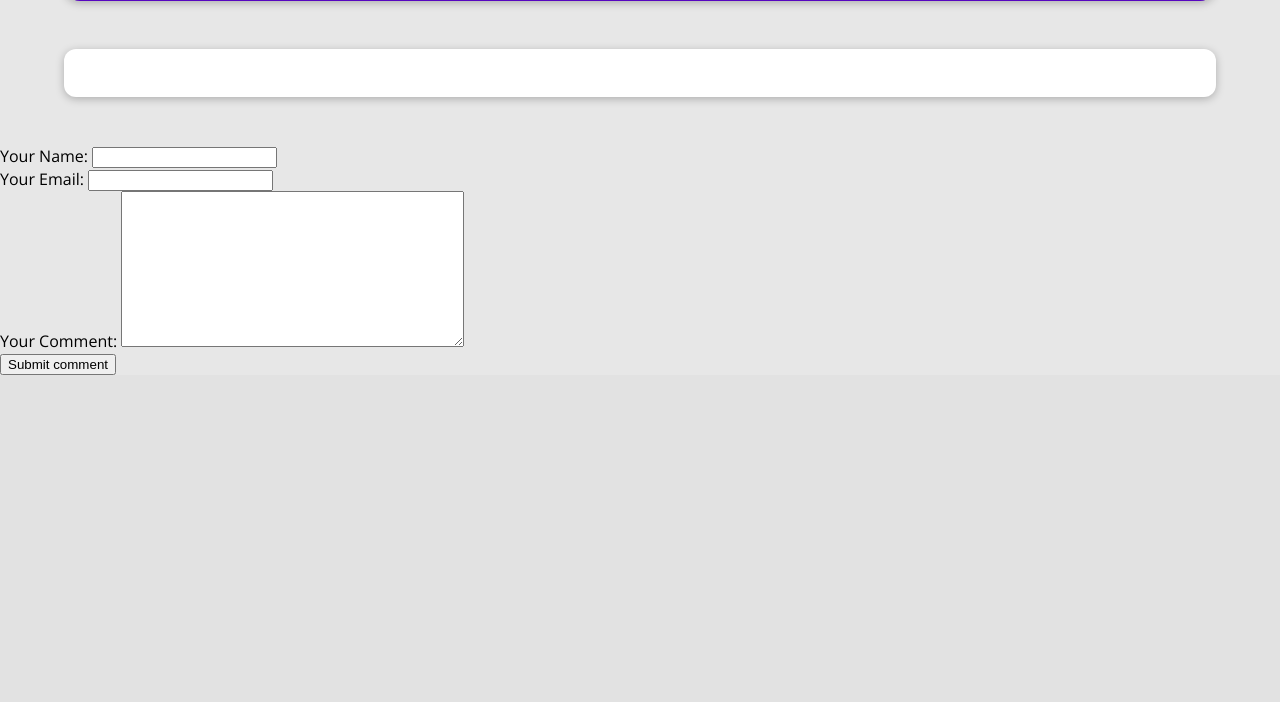
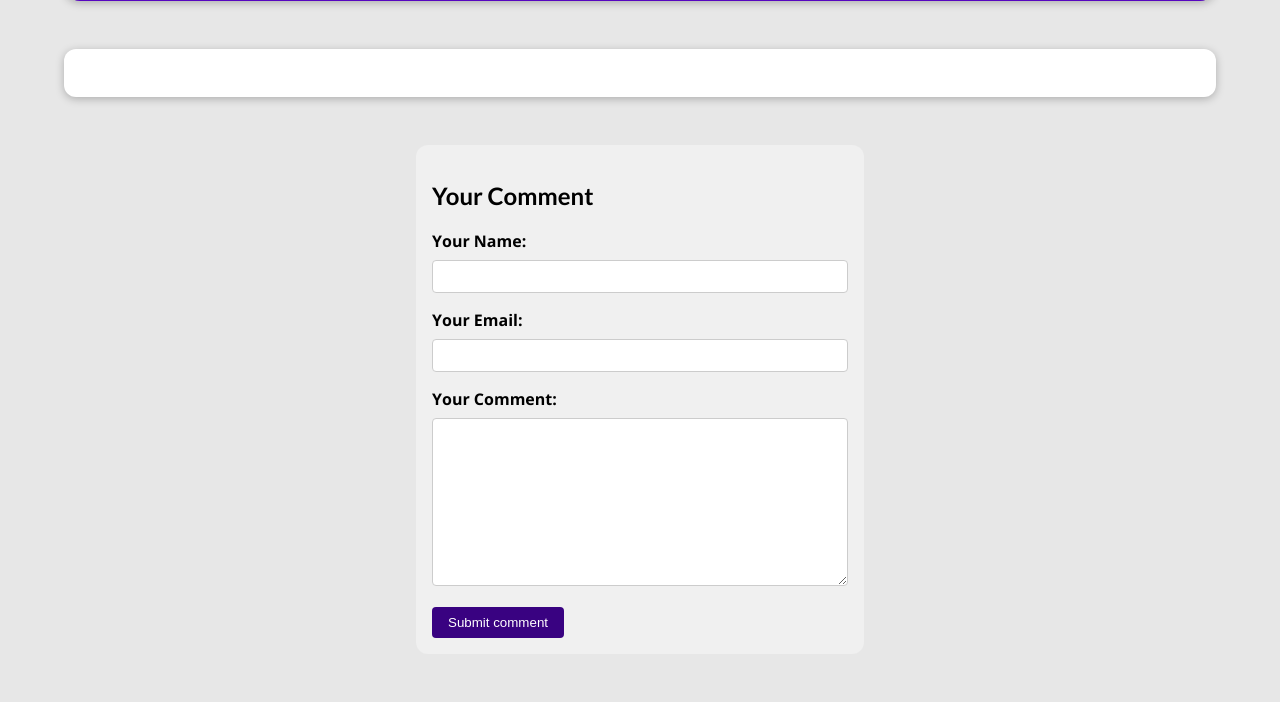
Before and after one commit to amit-inverse/django_my_site, a Django app: template blog/templates/blog/post-detail.html in a window 1280 px wide. Shown: the part 479-1181 px from the top of the page. Before the commit the page ends 854 px from the top, so only its background shows below. Run offline with Django 5.2, Linux system fonts and the light colour scheme; the template is opened without the code that fills it: values that come from a table or form of the project are taken from there, others are empty.

Commit message:
Styling the comment form

```diff
--- a/blog/static/blog/post-detail.css
+++ b/blog/static/blog/post-detail.css
@@ -75,3 +75,44 @@ main {
   font-weight: bold;
   margin-right: 0.5rem;
 }
+
+#comment-form {
+  margin: 3rem auto;
+  width: 90%;
+  max-width: 28rem;
+  border-radius: 12px;
+  background-color: #f0f0f0;
+  padding: 1rem;
+}
+
+#comment-form button {
+  background-color: #390281;
+  color: white;
+  border: none;
+  padding: 0.5rem 1rem;
+  border-radius: 4px;
+  cursor: pointer;
+}
+
+#comment-form button:hover,
+#comment-form button:active {
+  background-color: #5706c0;
+}
+
+.form-control {
+  margin-bottom: 1rem;
+}
+
+.form-control label {
+  display: block;
+  font-weight: bold;
+  margin-bottom: 0.5rem;
+}
+
+.form-control input,
+.form-control textarea {
+  width: 100%;
+  padding: 0.5rem;
+  border: 1px solid #ccc;
+  border-radius: 4px;
+}
--- a/blog/templates/blog/post-detail.html
+++ b/blog/templates/blog/post-detail.html
@@ -32,9 +32,17 @@
         <p>{{ post.content|linebreaks }}</p>
     </main>
 
-    <div>
-        <form>
-            {{ comment_form}}
+    <section id="comment-form">
+        <h2>Your Comment</h2>
+        <form method="POST">
+            {% csrf_token %}
+            {% for form_fields in comment_form %}
+                <section class="form-control">
+                    {{ form_fields.label_tag }}
+                    {{ form_fields }}
+                    {{ form_fields.errors }}
+                </section>
+            {% endfor %}
 
             <button type="submit">Submit comment</button>
         </form>
```
